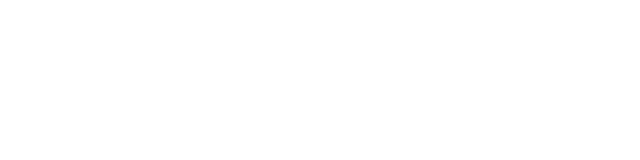
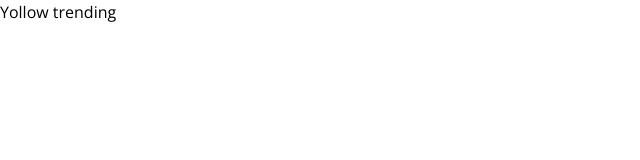
Before and after one commit to Ronexlemon/Ubuntu-Dao, a React (Create React App) app in the folder client/: page /trending in a window 1280 px wide. Before the commit this address had no page. Shown: the top 160 px of the page, without its empty margins (0-640 px from the left). Built offline with nearby package versions, Linux system fonts and the light colour scheme.

Commit message:
add trending page

```diff
--- a/client/src/components/App.js
+++ b/client/src/components/App.js
@@ -2,6 +2,7 @@
 import Dashboard from "../helpers/Dashboard";
 import CreatePost from "../pages/CreatePost";
 import Home from "../pages/Home";
+import Trending from "../pages/Trending";
 
 function App() {
   return (
@@ -10,6 +11,7 @@
         <Route path="/" element={<Home />} />
         <Route path="/dashboard" element={<Dashboard />} />
         <Route path="/create_post" element={<CreatePost />} />
+        <Route path="/trending" element={<Trending />} />
       </Routes>
     </Router>
   );
--- a/client/src/components/Sidebar.js
+++ b/client/src/components/Sidebar.js
@@ -26,7 +26,7 @@
               <SiOpensourceinitiative /> Initiatives
             </li>
             <li className="flex items-center gap-1  font-semibold cursor-pointer p-1 text-sideText py-1 px-3 hover:bg-sideHover">
-              <SiGoogleanalytics /> Analytics
+              <SiGoogleanalytics /> <Link to="/trending">Trending</Link>
             </li>
             <li className="flex items-center gap-1  font-semibold cursor-pointer p-1 text-sideText py-1 px-3 hover:bg-sideHover">
               <MdPeopleOutline /> Community
--- /dev/null
+++ b/client/src/pages/Trending.js
@@ -0,0 +1,10 @@
+
+
+const Trending = ()=>{
+    return(
+        <h1>Yollow trending</h1>
+    )
+
+}
+
+export default Trending;
```
